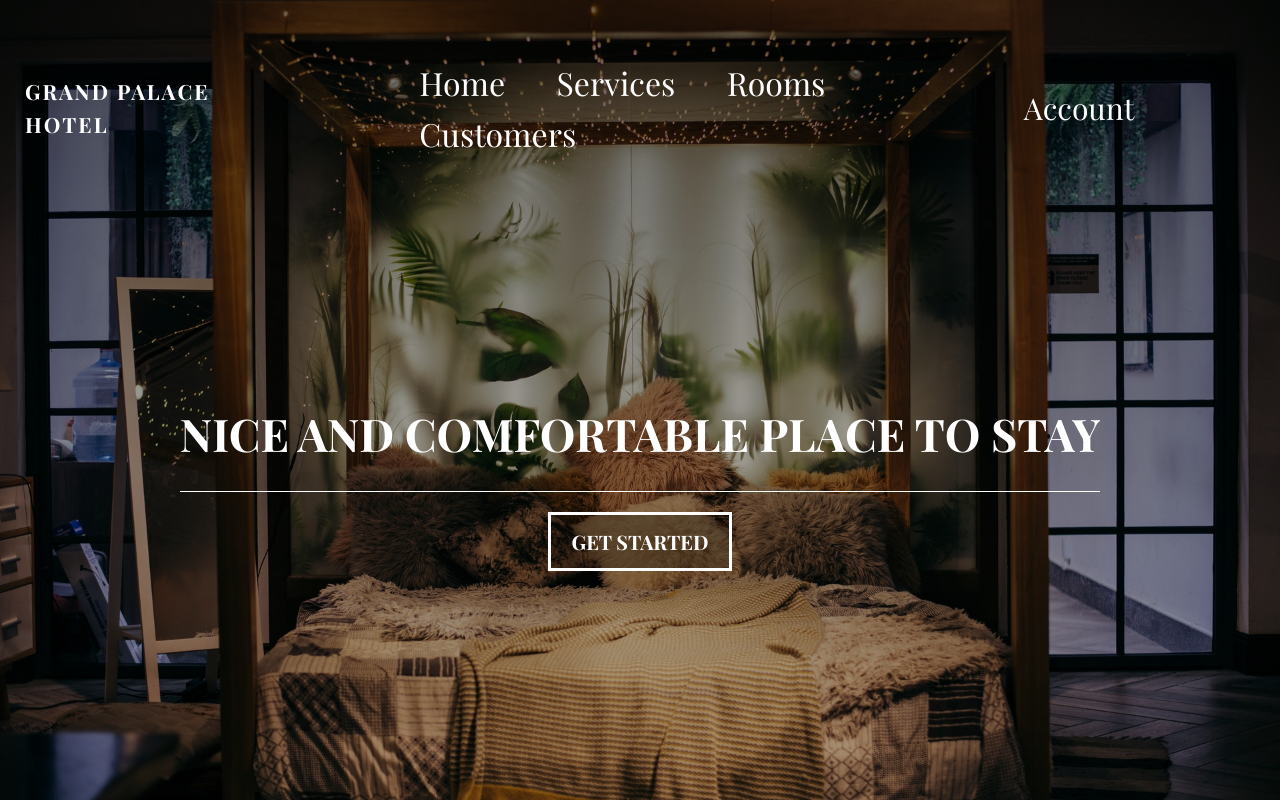
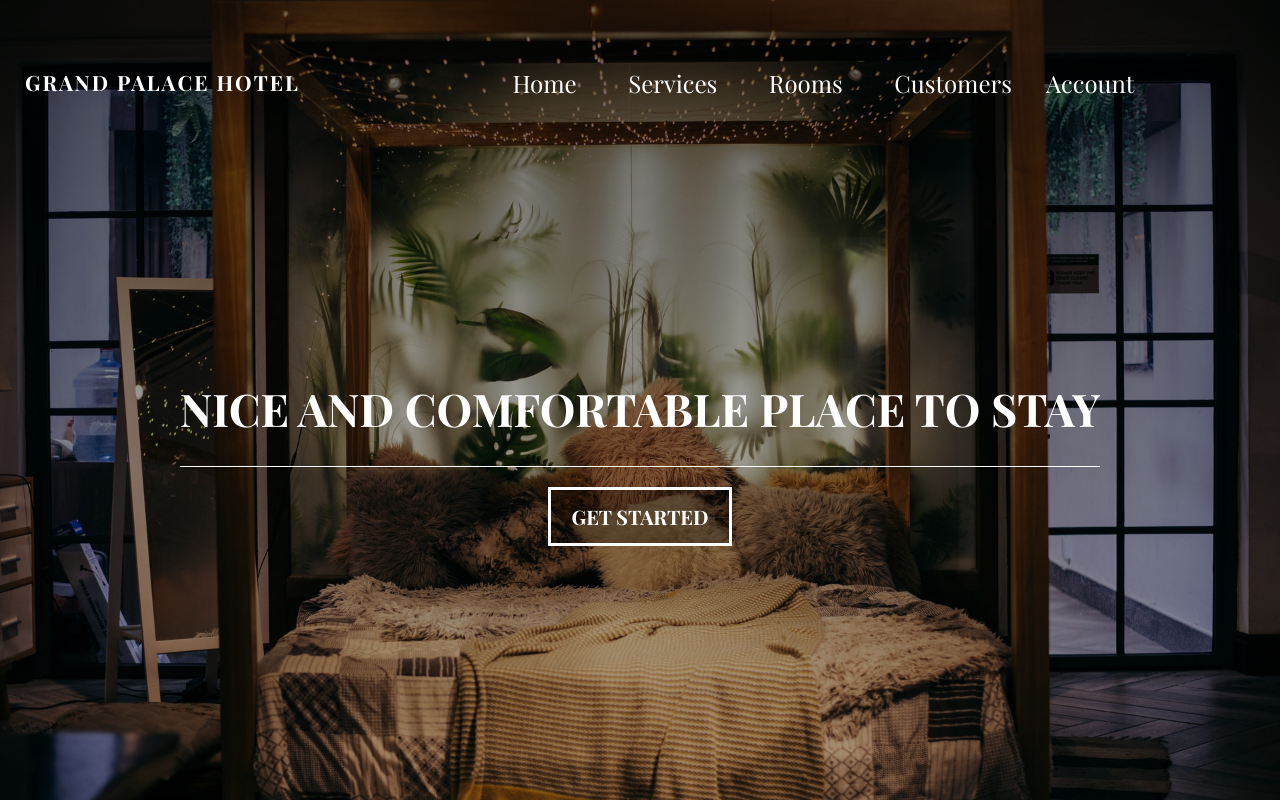
Before and after one commit to jerojenisha/hotel-booking-website, a plain HTML site: page index.html in a window 1280 px wide. Shown: the top 802 px of the page. Drawn offline with nearby package versions, Linux system fonts and the light colour scheme.

Commit message:
Update main.css

```diff
--- a/main.css
+++ b/main.css
@@ -72,7 +72,7 @@ body{
 }
 .header-2 .navbar a{
     padding: .5rem 1.5rem;
-    font-size: 2rem;
+    font-size: 1.5rem;
     border-radius: .5rem;
     color:white;
 
@@ -86,7 +86,7 @@ body{
     background-color:transparent ;
     color:white;
     padding:10px;
-    font-size: 30px;
+    font-size: 1.5rem;
     border:none;
     border-radius: .5rem;
 }
```
